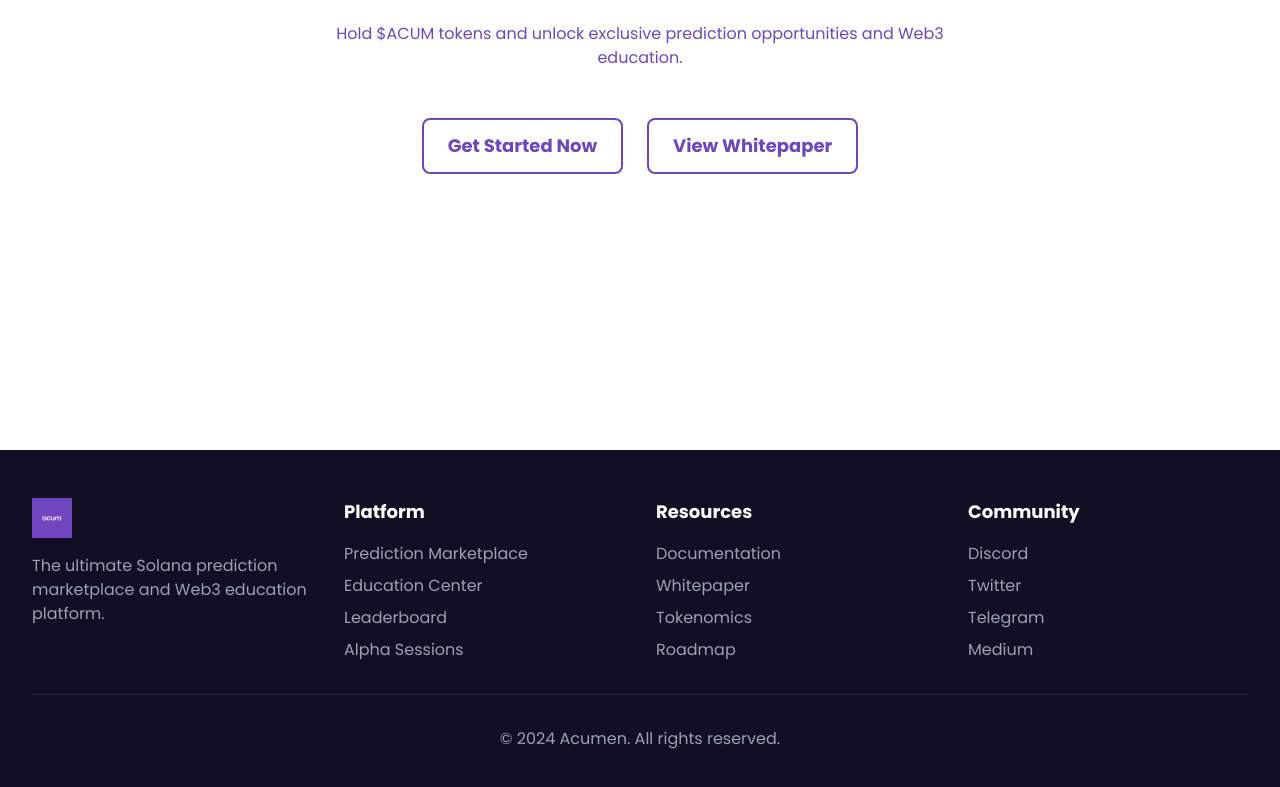
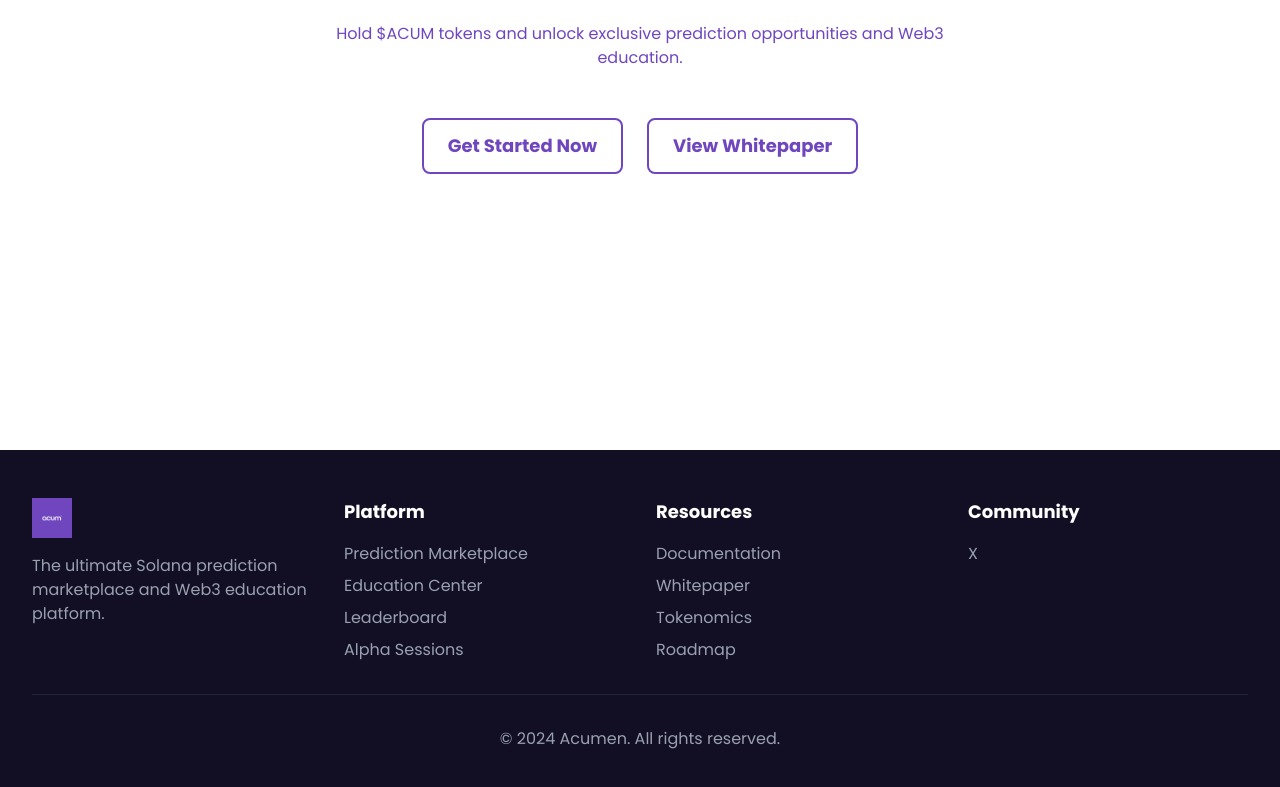
Before and after one commit to AcumenHQ/website, a Next.js app: page / in a window 1280 px wide. Shown: the part 3550-4337 px from the top of the page. Built offline with nearby package versions, Linux system fonts and the light colour scheme.

Commit message:
feat/add community urls

```diff
--- a/src/app/page.tsx
+++ b/src/app/page.tsx
@@ -125,10 +125,7 @@ export default function Home() {
             <div>
               <h3 className="text-lg font-semibold mb-4">Community</h3>
               <ul className="space-y-2 text-gray-400">
-                <li><a href="#" className="hover:text-white transition-colors">Discord</a></li>
-                <li><a href="#" className="hover:text-white transition-colors">Twitter</a></li>
-                <li><a href="#" className="hover:text-white transition-colors">Telegram</a></li>
-                <li><a href="#" className="hover:text-white transition-colors">Medium</a></li>
+                <li><a href="https://x.com/acumenhq" target="_blank" rel="noopener noreferrer" className="hover:text-white transition-colors">X</a></li>
               </ul>
             </div>
           </div>
--- a/src/components/Navbar.tsx
+++ b/src/components/Navbar.tsx
@@ -122,7 +122,7 @@ const Navbar = () => {
               <div className="absolute top-full left-1/2 transform -translate-x-1/2 mt-2 opacity-0 invisible group-hover:opacity-100 group-hover:visible transition-all duration-300 ease-out">
                 <div className="min-w-[320px]">
                   {/* Card 1: X (Twitter) */}
-                  <a href="#twitter" className="group/card flex items-center p-4 bg-deep rounded-lg hover:bg-accent/10 transition-all duration-300 mb-2 shadow-lg transform translate-y-2 opacity-0 group-hover:translate-y-0 group-hover:opacity-100" style={{ transitionDelay: '0ms' }}>
+                  <a href="https://x.com/acumenhq" target="_blank" rel="noopener noreferrer" className="group/card flex items-center p-4 bg-deep rounded-lg hover:bg-accent/10 transition-all duration-300 mb-2 shadow-lg transform translate-y-2 opacity-0 group-hover:translate-y-0 group-hover:opacity-100" style={{ transitionDelay: '0ms' }}>
                     <div className="flex-1">
                       <div className="flex items-center mb-2">
                         <svg className="w-5 h-5 text-accent mr-2" fill="currentColor" viewBox="0 0 24 24">
@@ -137,21 +137,6 @@ const Navbar = () => {
                     </svg>
                   </a>
 
-                  {/* Card 2: Telegram */}
-                  <a href="#telegram" className="group/card flex items-center p-4 bg-deep rounded-lg hover:bg-accent/10 transition-all duration-300 shadow-lg transform translate-y-2 opacity-0 group-hover:translate-y-0 group-hover:opacity-100" style={{ transitionDelay: '50ms' }}>
-                    <div className="flex-1">
-                      <div className="flex items-center mb-2">
-                        <svg className="w-5 h-5 text-accent mr-2" fill="currentColor" viewBox="0 0 24 24">
-                          <path d="M11.944 0A12 12 0 0 0 0 12a12 12 0 0 0 12 12 12 12 0 0 0 12-12A12 12 0 0 0 12 0a12 12 0 0 0-.056 0zm4.962 7.224c.1-.002.321.023.465.14a.506.506 0 0 1 .171.325c.016.093.036.306.02.472-.18 1.898-.962 6.502-1.36 8.627-.168.9-.499 1.201-.82 1.23-.696.065-1.225-.46-1.9-.902-1.056-.693-1.653-1.124-2.678-1.8-1.185-.78-.417-1.21.258-1.91.177-.184 3.247-2.977 3.307-3.23.007-.032.014-.15-.056-.212s-.174-.041-.249-.024c-.106.024-1.793 1.14-5.061 3.345-.48.33-.913.49-1.302.48-.428-.008-1.252-.241-1.865-.44-.752-.245-1.349-.374-1.297-.789.027-.216.325-.437.893-.663 3.498-1.524 5.83-2.529 6.998-3.014 3.332-1.386 4.025-1.627 4.476-1.635z"/>
-                        </svg>
-                        <span className="font-semibold text-white">Telegram</span>
-                      </div>
-                      <p className="text-gray-300 text-sm">Join our community chat for real-time discussions, support, and alpha insights</p>
-                    </div>
-                    <svg className="w-4 h-4 text-accent ml-2 transform group-hover/card:translate-x-1 transition-transform duration-200" fill="none" stroke="currentColor" viewBox="0 0 24 24">
-                      <path strokeLinecap="round" strokeLinejoin="round" strokeWidth={2} d="M17 8l4 4m0 0l-4 4m4-4H3" />
-                    </svg>
-                  </a>
                 </div>
               </div>
             </div>
@@ -248,11 +233,8 @@ const Navbar = () => {
                   </svg>
                 </button>
                 <div className={`ml-4 space-y-2 transition-all duration-300 ${isCommunityOpen ? 'max-h-32 opacity-100' : 'max-h-0 opacity-0'} overflow-hidden`}>
-                  <a href="#twitter" className="block text-deep/80 hover:text-accent transition-colors duration-200 py-1" onClick={() => setIsMobileMenuOpen(false)}>
+                  <a href="https://x.com/acumenhq" target="_blank" rel="noopener noreferrer" className="block text-deep/80 hover:text-accent transition-colors duration-200 py-1" onClick={() => setIsMobileMenuOpen(false)}>
                     X (Twitter)
-                  </a>
-                  <a href="#telegram" className="block text-deep/80 hover:text-accent transition-colors duration-200 py-1" onClick={() => setIsMobileMenuOpen(false)}>
-                    Telegram
                   </a>
                 </div>
               </div>
```
